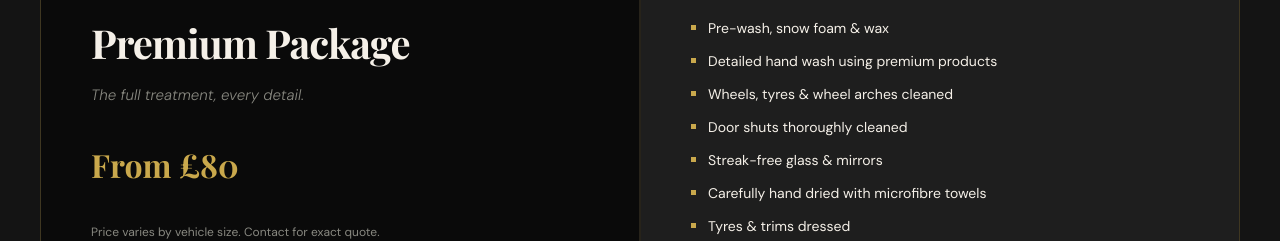
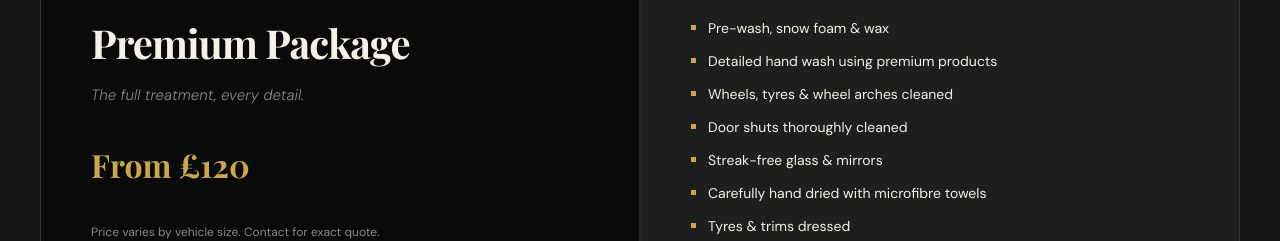
Before and after one commit to omerkilinc/ozdetailing, a Next.js app: page / in a window 1280 px wide. Shown: the part 1320-1561 px from the top of the page. Built offline with nearby package versions, Linux system fonts and the light colour scheme.

Commit message:
Prices updated

```diff
--- a/app/page.tsx
+++ b/app/page.tsx
@@ -296,7 +296,7 @@ function Services() {
       name: 'Basic Package',
       emoji: '✦',
       tagline: 'The essentials, done right.',
-      price: 'From £40',
+      price: 'From £90',
       exterior: [
         'Pre-wash & snow foam',
         'Hand wash',
@@ -317,7 +317,7 @@ function Services() {
       name: 'Premium Package',
       emoji: '✦✦',
       tagline: 'The full treatment, every detail.',
-      price: 'From £80',
+      price: 'From £120',
       exterior: [
         'Pre-wash, snow foam & wax',
         'Detailed hand wash using premium products',
```
